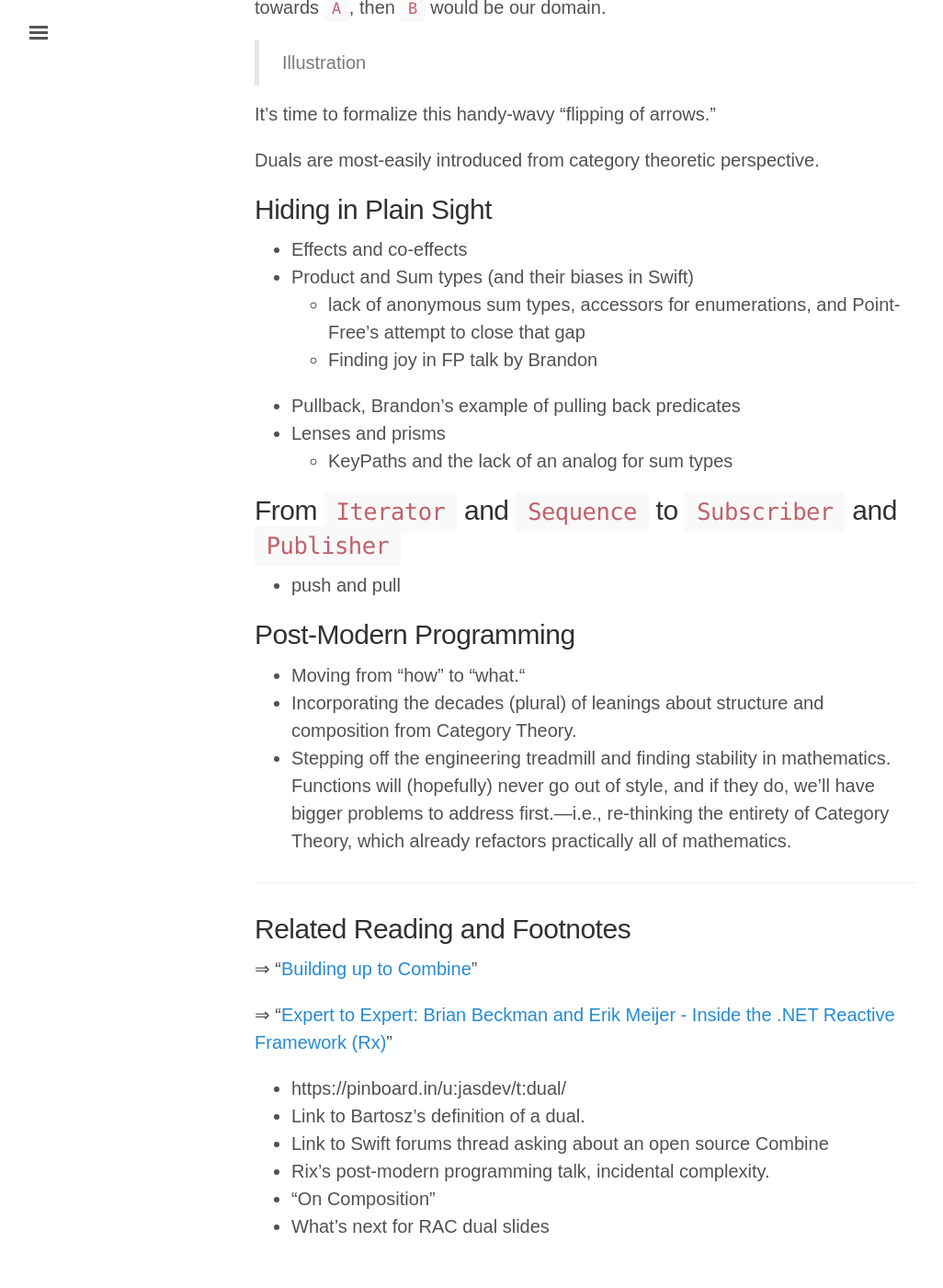
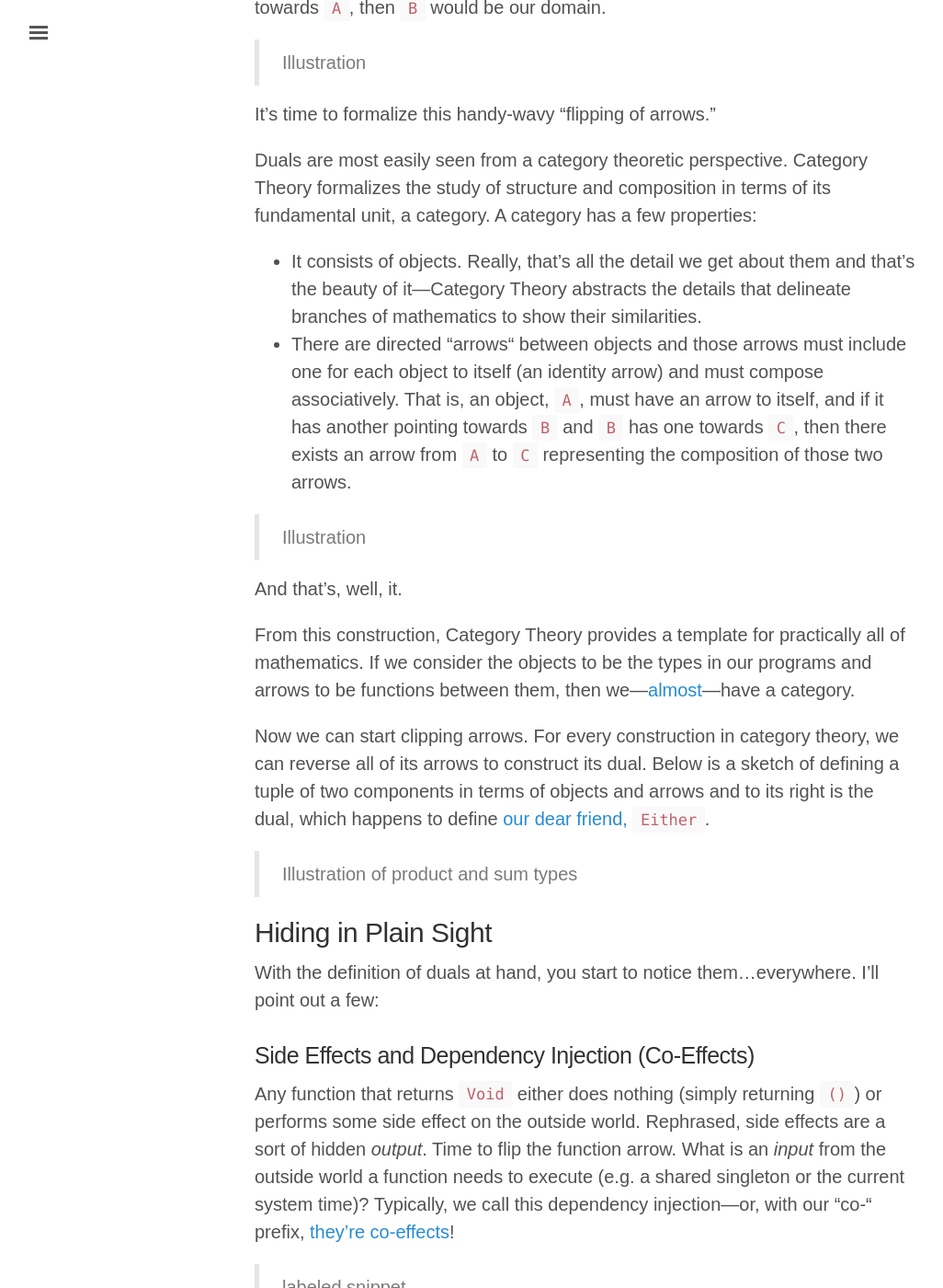
Before and after one commit to rvsrvs/jasdev.github.io, a Jekyll site: the page built from _posts/2019-6-26-duals.md, in a window 1280 px wide and 1400 px high, scrolled down 2678 px. Shown: the whole window at 92% size, without its empty margins (3-1029 px from the left). Built offline with Jekyll 4.4.1, drawn with Linux system fonts in a browser that asks for light colours; some web fonts are replaced; some of the changed text lies outside the part shown.

Commit message:
Moving along, skeleton of the Hiding in Plain Sight section

```diff
--- a/_posts/2019-6-26-duals.md
+++ b/_posts/2019-6-26-duals.md
@@ -41,17 +41,46 @@
 
 It’s time to formalize this handy-wavy “flipping of arrows.”
 
-Duals are most-easily introduced from category theoretic perspective.
+Duals are most easily seen from a category theoretic perspective. Category Theory formalizes the study of structure and composition in terms of its fundamental unit, a category. A category has a few properties:
+
+- It consists of objects. Really, that’s all the detail we get about them and that’s the beauty of it—Category Theory abstracts the details that delineate branches of mathematics to show their similarities.
+- There are directed “arrows“ between objects and those arrows must include one for each object to itself (an identity arrow) and must compose associatively. That is, an object, `A`, must have an arrow to itself, and if it has another pointing towards `B` and `B` has one towards `C`, then there exists an arrow from `A` to `C` representing the composition of those two arrows.
+
+> Illustration
+
+And that’s, well, it.
+
+From this construction, Category Theory provides a template for practically all of mathematics. If we consider the objects to be the types in our programs and arrows to be functions between them, then we—[almost](https://ro-che.info/articles/2016-08-07-hask-category)—have a category.
+
+Now we can start clipping arrows. For every construction in category theory, we can reverse all of its arrows to construct its dual. Below is a sketch of defining a tuple of two components in terms of objects and arrows and to its right is the dual, which happens to define [our dear friend, `Either`](https://github.com/pointfreeco/swift-prelude/blob/536b8856e38853854b5c5689e5b5d06da75c992e/Sources/Either/Either.swift#L3-L6).
+
+> Illustration of product and sum types
 
 ## Hiding in Plain Sight
 
-- Effects and co-effects
+With the definition of duals at hand, you start to notice them…everywhere. I’ll point out a few:
+
+### Side Effects and Dependency Injection (Co-Effects)
+
+Any function that returns `Void` either does nothing (simply returning `()`) or performs some side effect on the outside world. Rephrased, side effects are a sort of hidden _output_. Time to flip the function arrow. What is an _input_ from the outside world a function needs to execute (e.g. a shared singleton or the current system time)? Typically, we call this dependency injection—or, with our “co-“ prefix, [they’re co-effects](https://youtu.be/A0VaIKK2ijM?t=394)!
+
+> labeled snippet
+
+### Predicate Sets and Pullbacks
+
+- Pullback, Brandon’s example of pulling back predicates
+    - https://www.pointfree.co/blog/posts/22-some-news-about-contramap
+
+### Key Paths and ??? (Lenses and Prisms)
+
+- Lenses and prisms
+	- KeyPaths and the lack of an analog for sum types
+	- https://youtu.be/QOIigosUNGU?t=1525
+
+### Structs and Enumerations
+
 - Product and Sum types (and their biases in Swift)
     - lack of anonymous sum types, accessors for enumerations, and Point-Free’s attempt to close that gap
-    - Finding joy in FP talk by Brandon
-- Pullback, Brandon’s example of pulling back predicates
-- Lenses and prisms
-	- KeyPaths and the lack of an analog for sum types
 
 ## From `Iterator` and `Sequence` to `Subscriber` and `Publisher`
 
```
